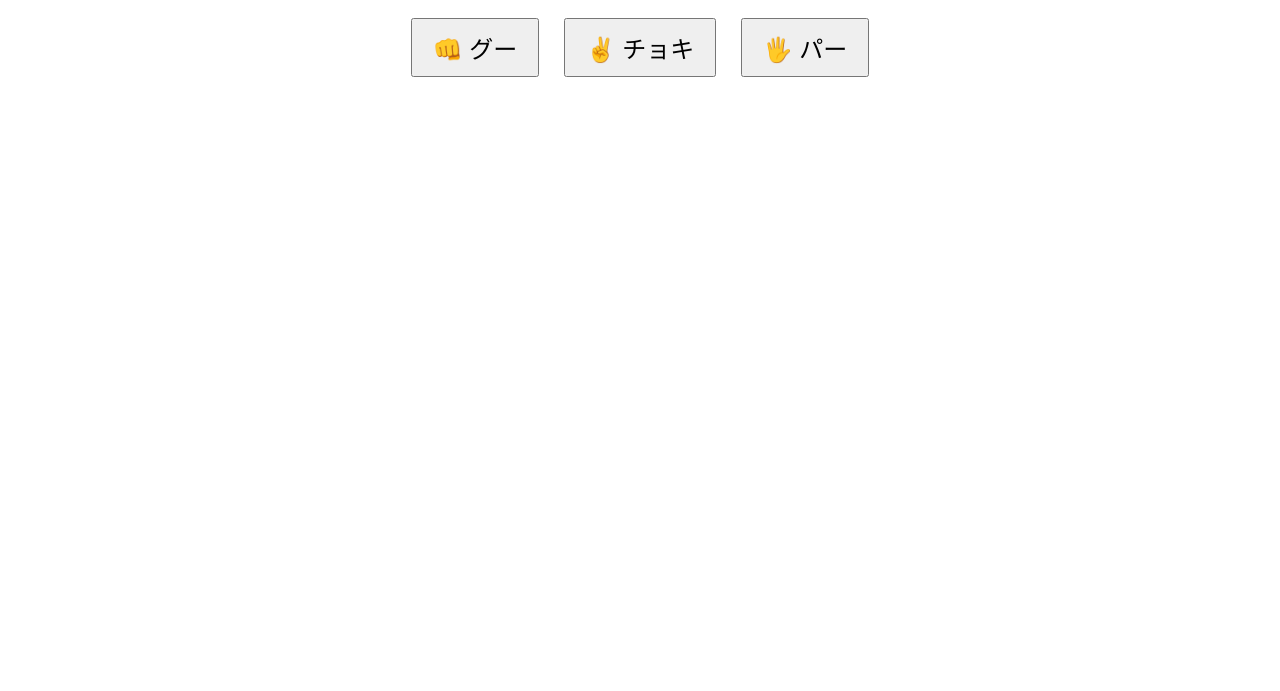
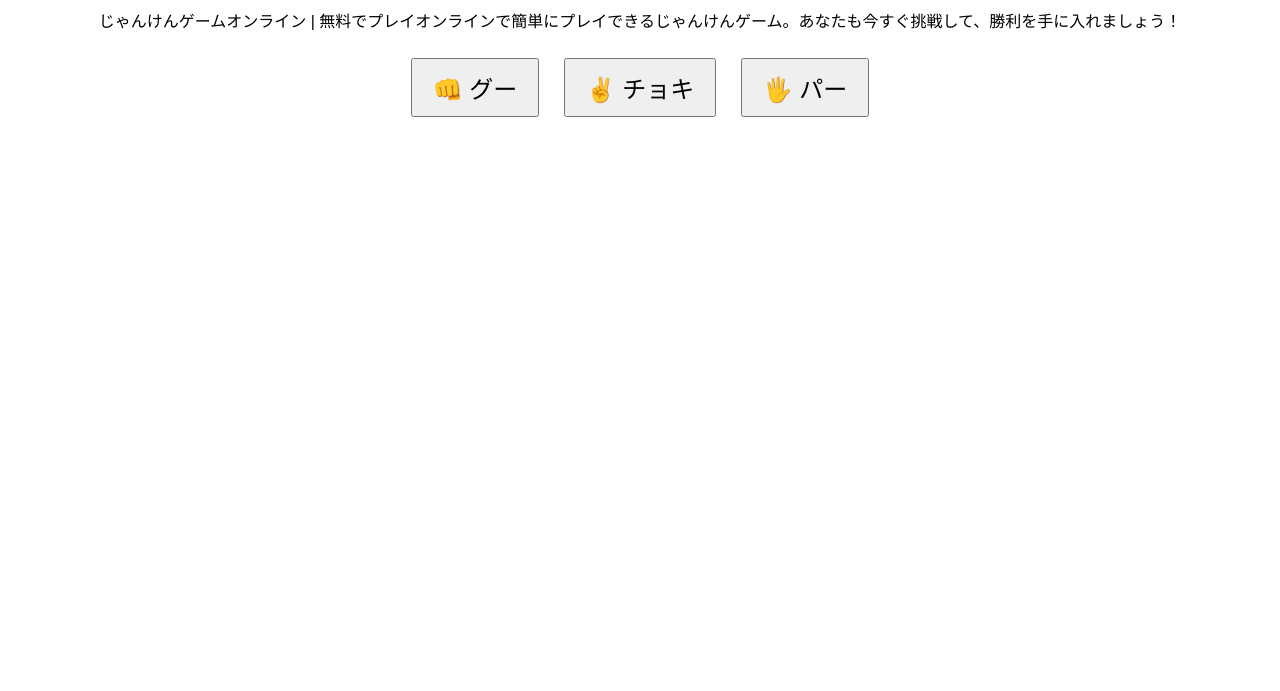
Before and after one commit to Gumi0324/jankengame-free, a plain HTML site: page index.html in a window 1280 px wide. Shown: the part 109-800 px from the top of the page. Drawn offline with Linux system fonts and the light colour scheme.

Commit message:
Update index.html

```diff
--- a/index.html
+++ b/index.html
@@ -7,6 +7,7 @@
 </head>
 <body>
 <h1>じゃんけんゲーム</h1>
+<p>じゃんけんゲームオンライン | 無料でプレイオンラインで簡単にプレイできるじゃんけんゲーム。あなたも今すぐ挑戦して、勝利を手に入れましょう！</p>
 <div id="choices">
   <button onclick="janken('👊')">👊 グー</button>
   <button onclick="janken('✌️')">✌️ チョキ</button>
```
